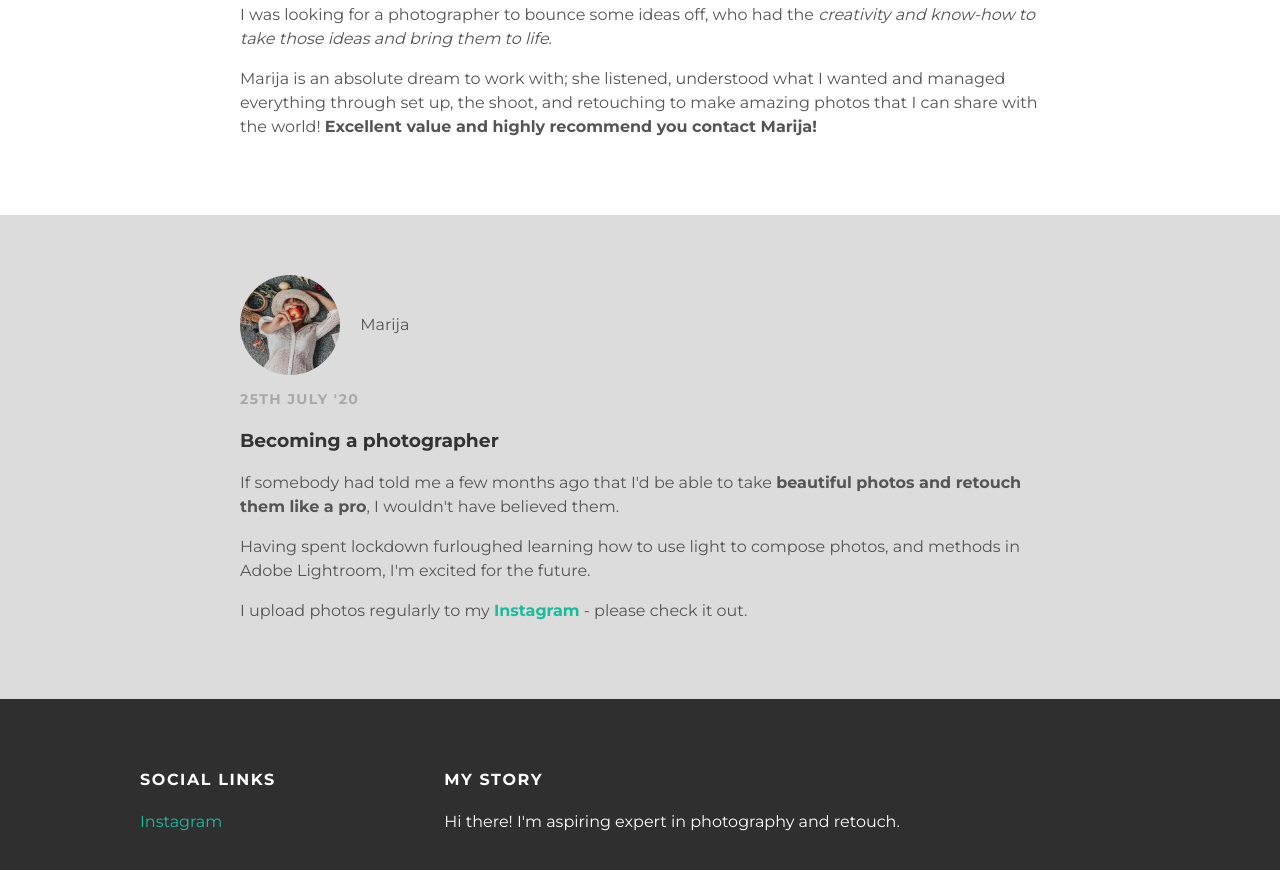
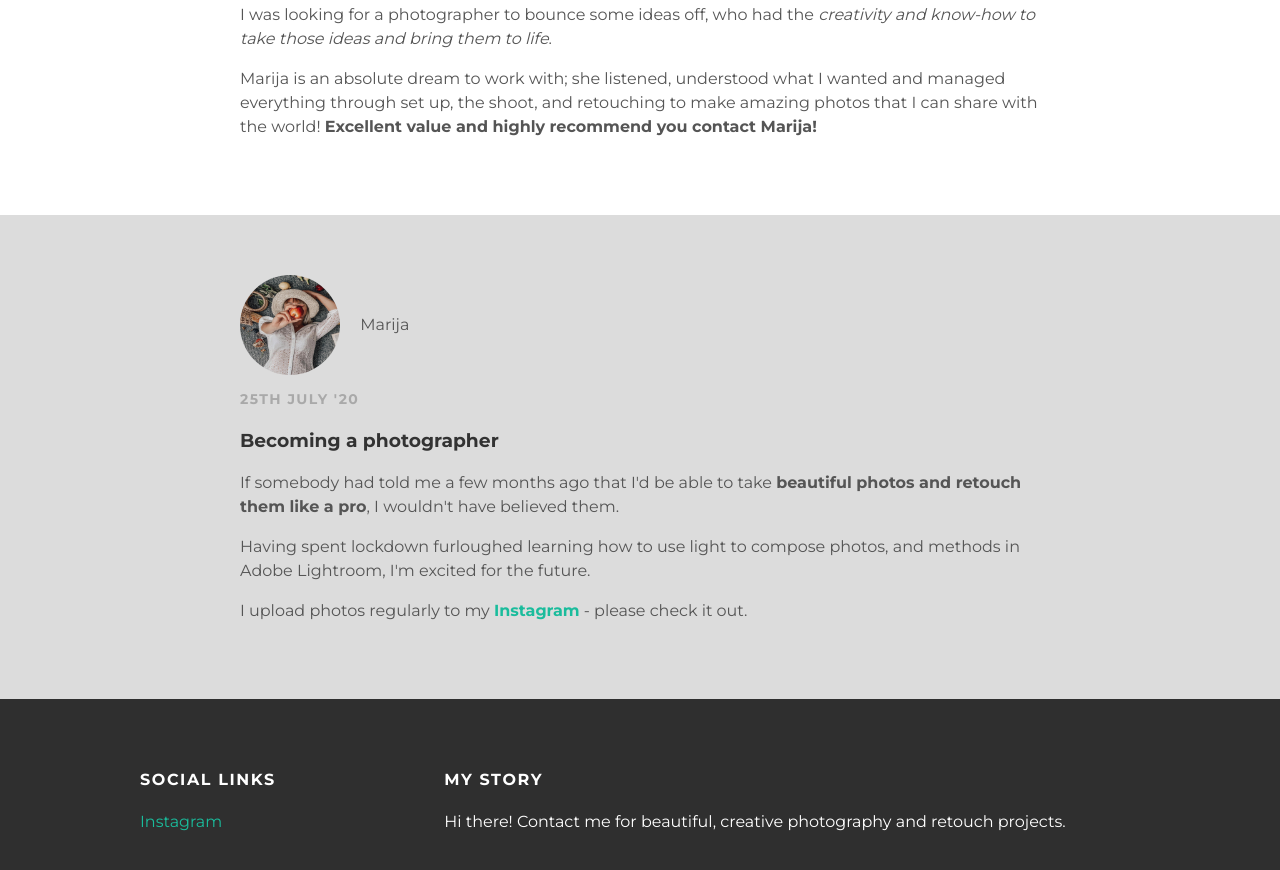
Before and after one commit to NeonFrogFreak/neonfrog.github.io, a plain HTML site: page index.html in a window 1280 px wide. Shown: the part 402-1272 px from the top of the page. Drawn offline with Linux system fonts and the light colour scheme.

Commit message:
Update index.html

```diff
--- a/index.html
+++ b/index.html
@@ -65,7 +65,7 @@
 
          <div class="column">
           <h4>My Story</h4>
-          <p>Hi there! I'm aspiring expert in photography and retouch.</p>
+          <p>Hi there! Contact me for beautiful, creative photography and retouch projects.</p>
          </div>
 
         </div>
```
